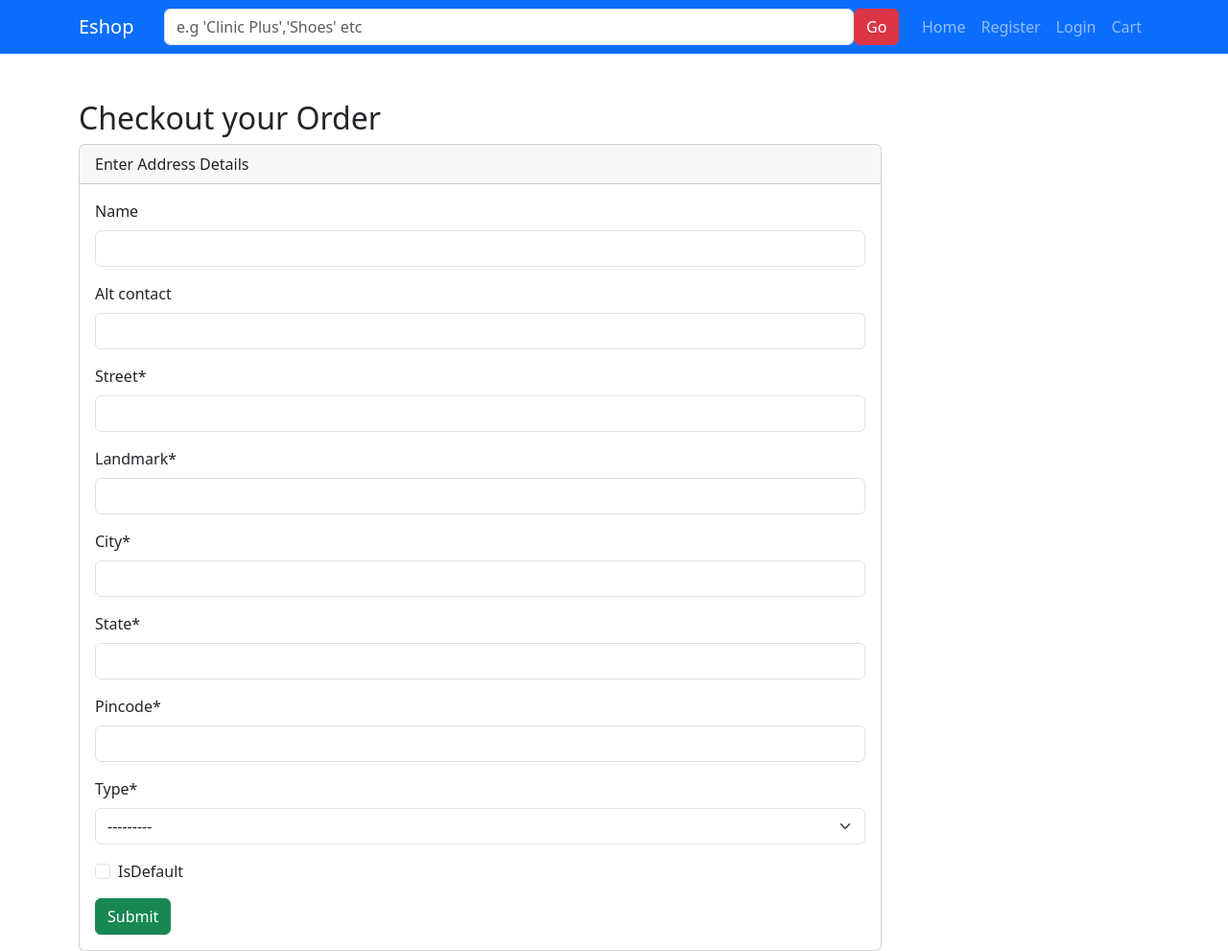
After one commit to sadique-cws/ecomByDjango, a Django app: page /checkout/ in a window 1280 px wide. The commit adds this page. Shown: the whole page at 96% size. Run offline with Django 4.2, Linux system fonts and the light colour scheme; some libraries are stand-ins or nearby versions.

Commit message:
address workd

```diff
--- a/ecom/settings.py
+++ b/ecom/settings.py
@@ -38,8 +38,12 @@ INSTALLED_APPS = [
     'django.contrib.messages',
     'django.contrib.staticfiles',
     "shop",
+    "crispy_forms",
+    "crispy_bootstrap5",
 
 ]
+CRISPY_ALLOWED_TEMPLATE_PACKS = "bootstrap5"
+CRISPY_TEMPLATE_PACK = "bootstrap5"
 
 MIDDLEWARE = [
     'django.middleware.security.SecurityMiddleware',
--- a/ecom/urls.py
+++ b/ecom/urls.py
@@ -20,6 +20,7 @@ urlpatterns = [
     path("cart/",myCart,name="cart"),
     path("add-coupon/",addCoupon,name="addCoupon"),
     path("remove-coupon/",removeCoupon,name="removeCoupon"),
+    path("checkout/",checkout,name="checkout"),
 ]
 
 
--- a/shop/admin.py
+++ b/shop/admin.py
@@ -30,3 +30,4 @@ admin.site.register(Product, ProductAdmin)
 admin.site.register(OrderItem)
 admin.site.register(Order)
 admin.site.register(Coupon)
+admin.site.register(Address)
--- a/shop/forms.py
+++ b/shop/forms.py
@@ -1,6 +1,7 @@
 from django.contrib.auth.forms import UserCreationForm
 from django import forms
 from django.contrib.auth.models import User
+from .models import Address
 
 
 class RegisterForm(UserCreationForm):
@@ -11,3 +12,9 @@ class RegisterForm(UserCreationForm):
     # class Meta:
     #     model = User
     #     fields = ("email","first_name","last_name","")
+
+
+class AddressForm(forms.ModelForm):
+    class Meta:
+        model = Address
+        exclude  = ("user",)
--- a/shop/models.py
+++ b/shop/models.py
@@ -54,6 +54,7 @@ class Order(models.Model):
     ordered_date = models.DateTimeField(blank=True,null=True)
     created_at = models.DateTimeField(auto_now_add=True)
     coupon = models.ForeignKey('Coupon',on_delete=models.CASCADE,null=True, blank=True)
+    address = models.ForeignKey("Address",on_delete=models.CASCADE, null=True, blank=True)
     # address, payments details add further
 
     def __str__(self):
@@ -90,3 +91,22 @@ class Coupon(models.Model):
 
     def __str__(self):
         return self.code
+
+
+class Address(models.Model):
+    name = models.CharField(max_length=200, null=True, blank=True)
+    alt_contact = models.CharField(max_length=200, null=True, blank=True)
+    street = models.CharField(max_length=200)
+    landmark = models.CharField(max_length=200)
+    city = models.CharField(max_length=200)
+    state = models.CharField(max_length=200)
+    pincode = models.IntegerField()
+    type = models.CharField(max_length=20,choices=(("Home","Home"),("Office","Office")))
+    isDefault = models.BooleanField(default=False)
+    user = models.ForeignKey(settings.AUTH_USER_MODEL,on_delete=models.CASCADE)
+
+    def __str__(self):
+        if self.name:
+            return self.name
+        else:
+            return self.user.username
--- a/shop/views.py
+++ b/shop/views.py
@@ -4,6 +4,7 @@ from django.contrib.auth.forms import AuthenticationForm
 from  django.contrib.auth import authenticate, login as loginFun, logout
 from shop.forms import RegisterForm
 from django.contrib.auth.decorators import login_required
+from .forms import AddressForm
 
 def getCategory():
     return Category.objects.all()
@@ -46,7 +47,6 @@ def login(r):
     data['form'] = form
     return render(r, "login.html", data)
 
-
 def register(r):
     form = RegisterForm(r.POST or None)
     if r.method == "POST":
@@ -61,7 +61,6 @@ def register(r):
 def signout(r):
     logout(r)
     return redirect(login)
-
 # login required
 @login_required()
 def addToCart(r,slug):
@@ -92,7 +91,6 @@ def myCart(r):
     data['order'] = Order.objects.get(user=r.user,ordered=False)
     return render(r, "cart.html",data)
 
-
 @login_required()
 def removeFromCart(r,slug):
     product = get_object_or_404(Product, slug=slug)
@@ -106,8 +104,6 @@ def removeFromCart(r,slug):
                 order_item.qty -= 1
                 order_item.save()
         return redirect(myCart)
-
-
 
 def checkCode(code):
     try:
@@ -140,3 +136,14 @@ def removeCoupon(r):
     order.coupon = None
     order.save()
     return redirect(myCart)
+
+def checkout(r):
+    form  = AddressForm(r.POST or None)
+    if r.method == "POST":
+        if form.is_valid():
+            f = form.save(commit=False)
+            f.user = r.user
+            f.save()
+            return redirect(checkout)
+
+    return render(r, "checkout.html",{"form":form})
--- a/templates/cart.html
+++ b/templates/cart.html
@@ -83,6 +83,11 @@
                     </form>
                 </div>
                 {% endif %}
+
+                <div class="d-flex gap-2 flex-column mt-5">
+                    <a href="" class="btn btn-danger">Go Back</a>
+                    <a href="{%  url 'checkout' %}" class="btn btn-success">Checkout</a>
+                </div>
             </div>
         </div>
     </div>
--- /dev/null
+++ b/templates/checkout.html
@@ -0,0 +1,26 @@
+{% extends 'base.html' %}
+
+{% load crispy_forms_tags %}
+
+{% block content %}
+
+    <div class="container mt-5">
+        <div class="col-12">
+            <h2>Checkout your Order </h2>
+        </div>
+        <div class="col-9">
+            <div class="card">
+                <div class="card-header">Enter Address Details</div>
+                <div class="card-body">
+                    <form action="" method="post">
+                        {% csrf_token %}
+                        {{ form|crispy }}
+
+                        <input type="submit" class="btn btn-success">
+                    </form>
+                </div>
+            </div>
+        </div>
+    </div>
+
+{% endblock content %}
```
Also changed, not shown: db.sqlite3, shop/migrations/0006_address_order_address.py (added).
